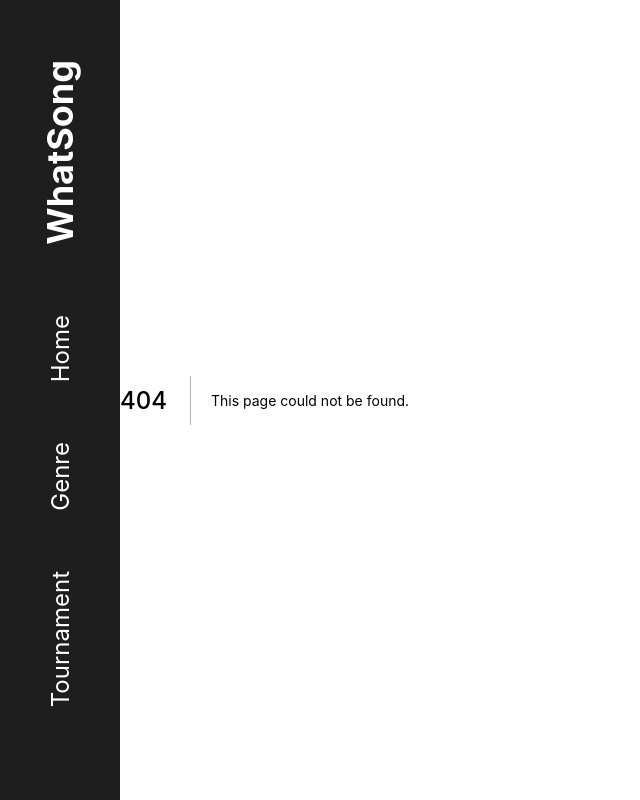
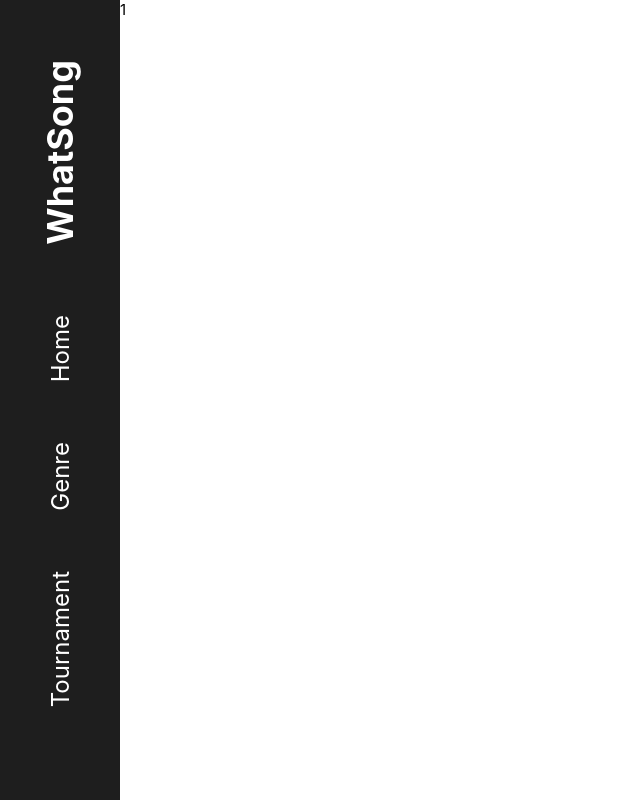
Before and after one commit to WhatSong-SG/WhatSong_Frontend, a Next.js app: page /tournament/1/final in a window 1280 px wide. Before the commit this address had no page. Shown: the whole page, without its empty margins (0-640 px from the left). Built offline with nearby package versions, Linux system fonts and the light colour scheme; a web font is replaced by a local one.

Commit message:
#12 pager router 변경 and 추가

```diff
--- /dev/null
+++ b/pages/tournament/[gener]/final.tsx
@@ -0,0 +1,10 @@
+import type { NextPage } from "next";
+import { useRouter } from "next/router";
+
+const Final: NextPage = () => {
+  const router = useRouter();
+  const { gener } = router.query;
+  return <div>{gener}</div>;
+};
+
+export default Final;
--- a/pages/tournament/[gener].tsx
+++ b/pages/tournament/[gener]/index.tsx
@@ -1,6 +1,6 @@
 import type { NextPage } from "next";
 import { useRouter } from "next/router";
-import WorldCupGame from "../../components/worldcup/worldcup-game";
+import WorldCupGame from "../../../components/worldcup/worldcup-game";
 
 const Gener: NextPage = () => {
   const router = useRouter();
```
